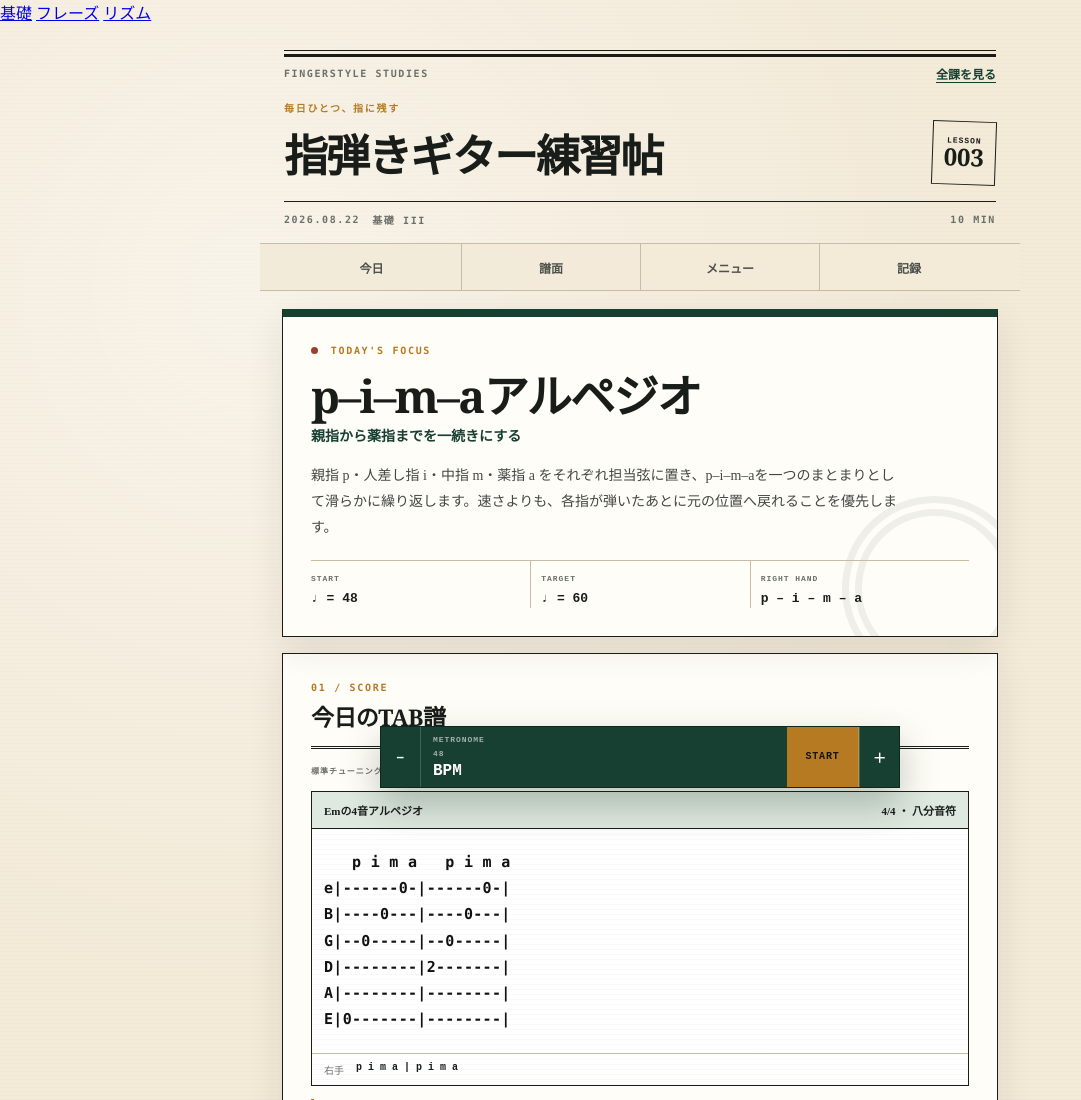
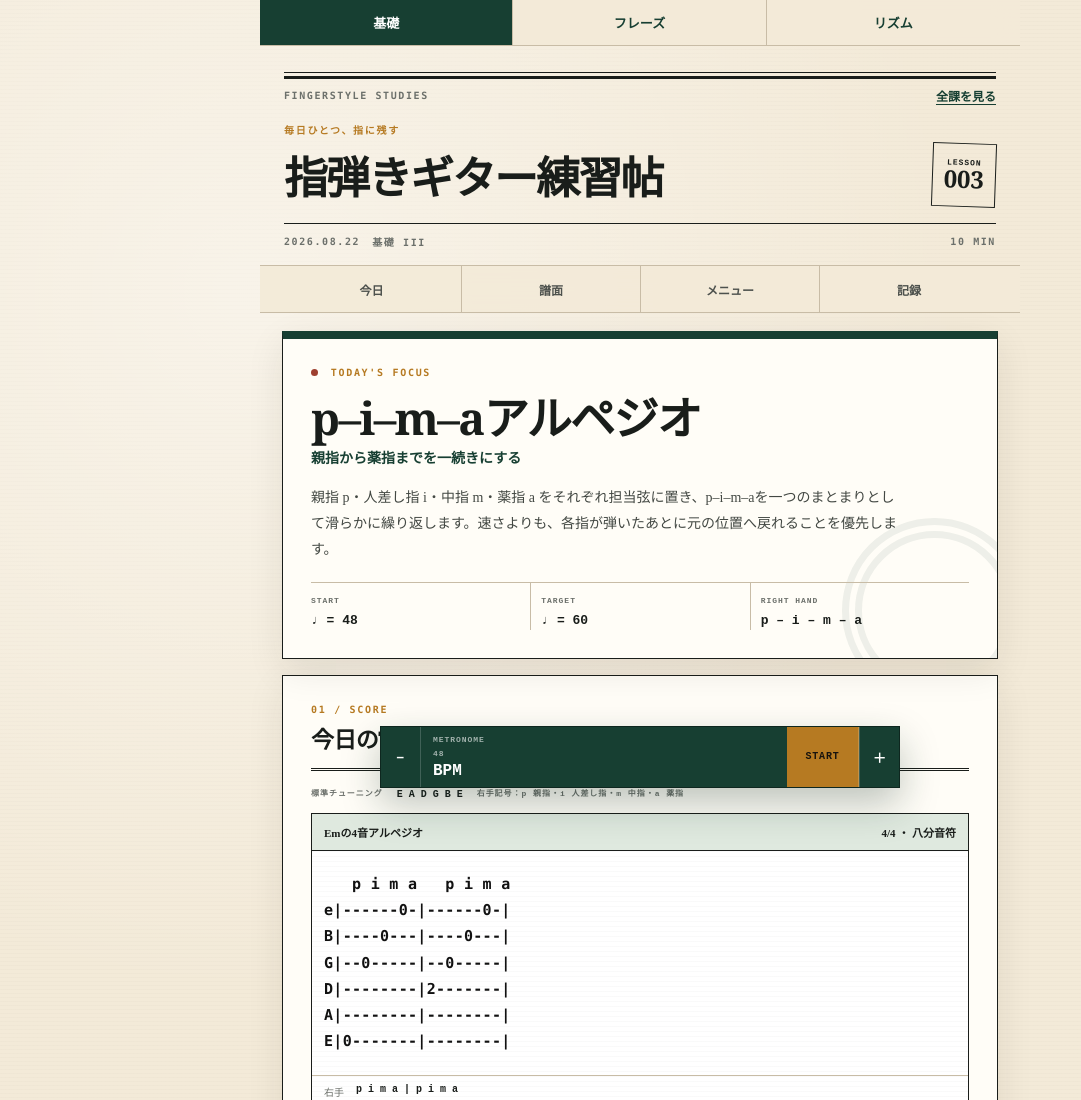
Before and after one commit to kitune2go/fingerstyle-guitar-practice, a website: page index.html in a window 1280 px wide. Shown: the top 1100 px of the page, without its empty margins (0-1081 px from the left). Drawn offline with Linux system fonts and the light colour scheme.

Commit message:
style: add unified practice navigation

```diff
--- a/guitar.css
+++ b/guitar.css
@@ -749,3 +749,32 @@ footer {
     scroll-behavior: auto;
   }
 }
+
+
+/* Unified practice modes */
+.mode-nav {
+  position: sticky;
+  top: 0;
+  z-index: 60;
+  display: grid;
+  grid-template-columns: repeat(3, 1fr);
+  width: min(100%, 760px);
+  margin: 0 auto;
+  border-bottom: 1px solid var(--line);
+  background: rgba(243, 234, 216, 0.96);
+  backdrop-filter: blur(12px);
+}
+.mode-nav a {
+  padding: 13px 8px;
+  color: var(--green);
+  border-right: 1px solid var(--line);
+  font-size: 13px;
+  font-weight: 800;
+  text-align: center;
+  text-decoration: none;
+}
+.mode-nav a:last-child { border-right: 0; }
+.mode-nav a[aria-current="page"] {
+  background: var(--green);
+  color: white;
+}
```
